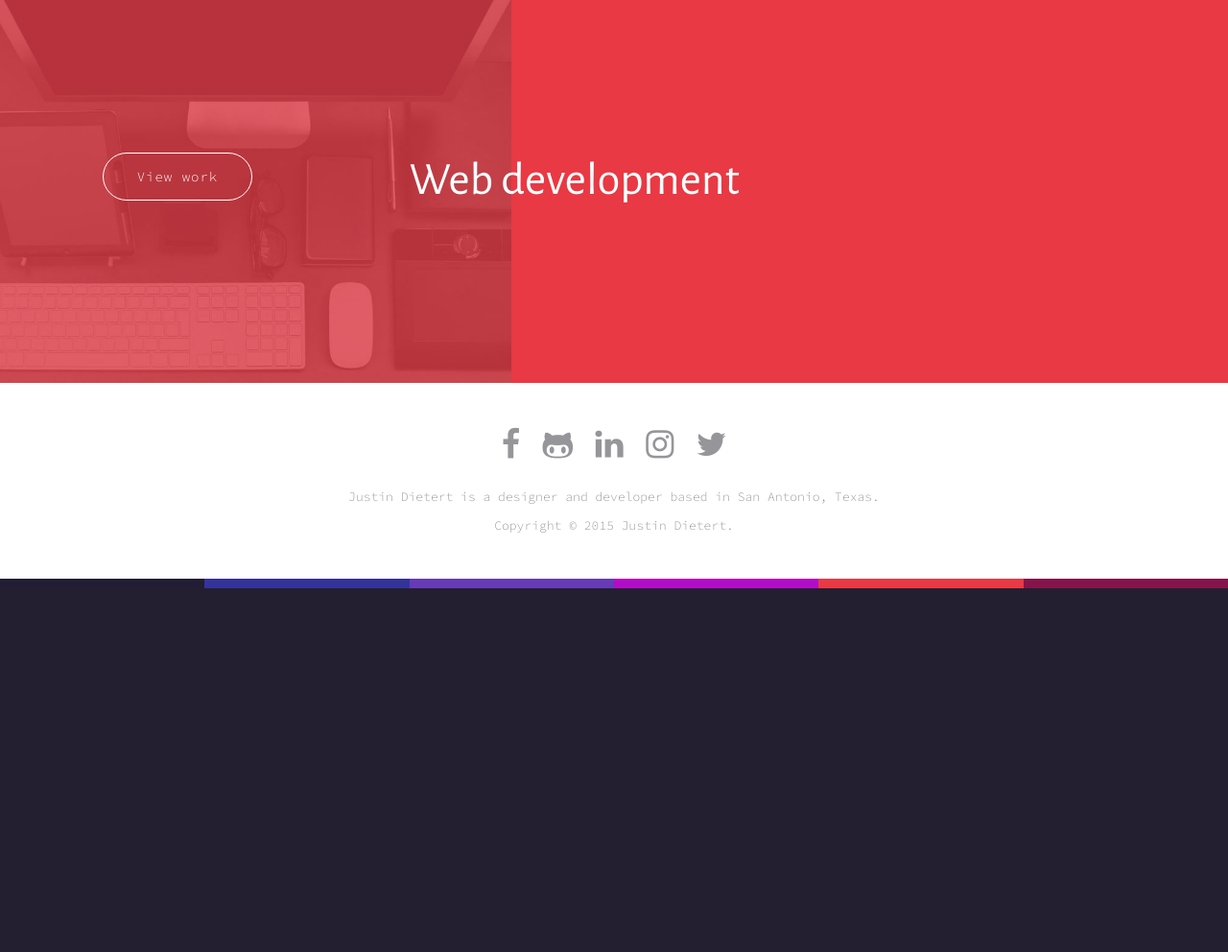
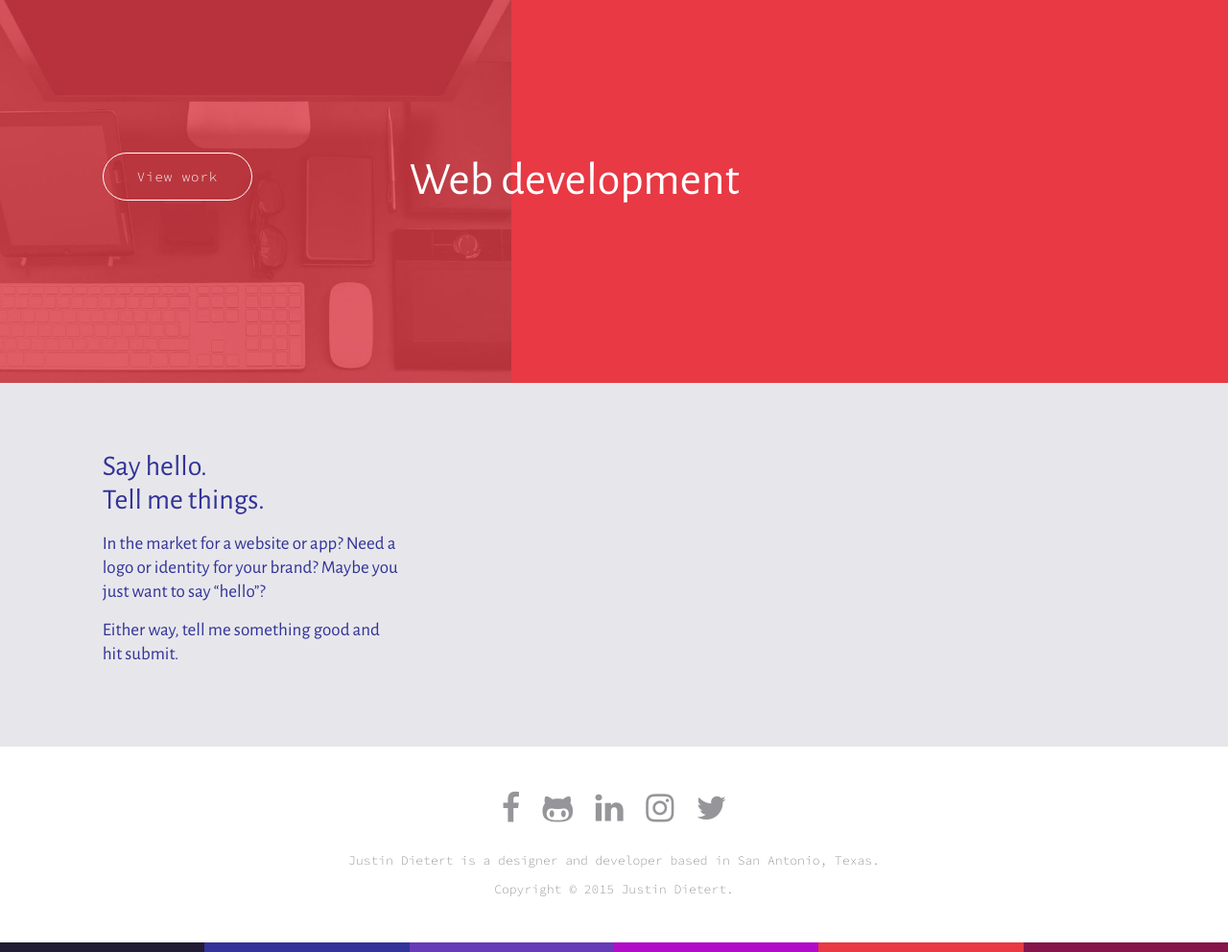
Before and after one commit to justindietert/codeup.dev, a PHP site: page /portfolio.html in a window 1280 px wide. Shown: the part 881-1873 px from the top of the page at 96% size. Before the commit the page ends 1494 px from the top, so only its background shows below. Run offline with PHP 8.4, Linux system fonts and the light colour scheme; some libraries are stand-ins or nearby versions.

Commit message:
minor updates to portfolio.html

```diff
--- a/public/css/main.css
+++ b/public/css/main.css
@@ -42,8 +42,21 @@ h2 {
 h3 {
     font-family: 'Alegreya Sans', sans-serif;
     font-weight: 400;
-    font-size: 34px;
-    line-height: 39px;
+    font-size: 30px;
+    line-height: 35px;
+    margin-bottom: 15px;
+}
+
+.h3-top {
+    margin-top: 0;
+}
+
+p {
+    font-family: 'Alegreya Sans', sans-serif;
+    font-weight: 400;
+    font-size: 19px;
+    line-height: 25px;
+    margin-bottom: 15px;
 }
 
 a.view-work {
@@ -139,6 +152,11 @@ a.site-nav {
 
 .feature-img-desktop-red {
     background-image: url(../img/desktop-view-red.jpg);
+}
+
+.form-row {
+    padding-top: 70px;
+    padding-bottom: 70px;
 }
 
 .indigo {
--- a/public/portfolio.html
+++ b/public/portfolio.html
@@ -104,8 +104,12 @@
     </div>
 
 
-    <div class="row">
-      <div class="col-md-3 col-md-offset-1"></div>
+    <div class="row form-row">
+      <div class="col-md-3 col-md-offset-1">
+        <h3 class="blue-text h3-top">Say hello.<br>Tell me things.</h3>
+        <p class="blue-text">In the market for a website or app? Need a logo or identity for your brand? Maybe you just want to say&nbsp;“hello”?</p>
+        <p class="blue-text">Either way, tell me something good and hit&nbsp;submit.</p>
+      </div>
       <div class="col-md-6 col-md-offset-1"></div>
     </div>
 
```
Also changed, not shown: public/work.html (deleted, +0 -132 lines), public/css/app.css (deleted).
